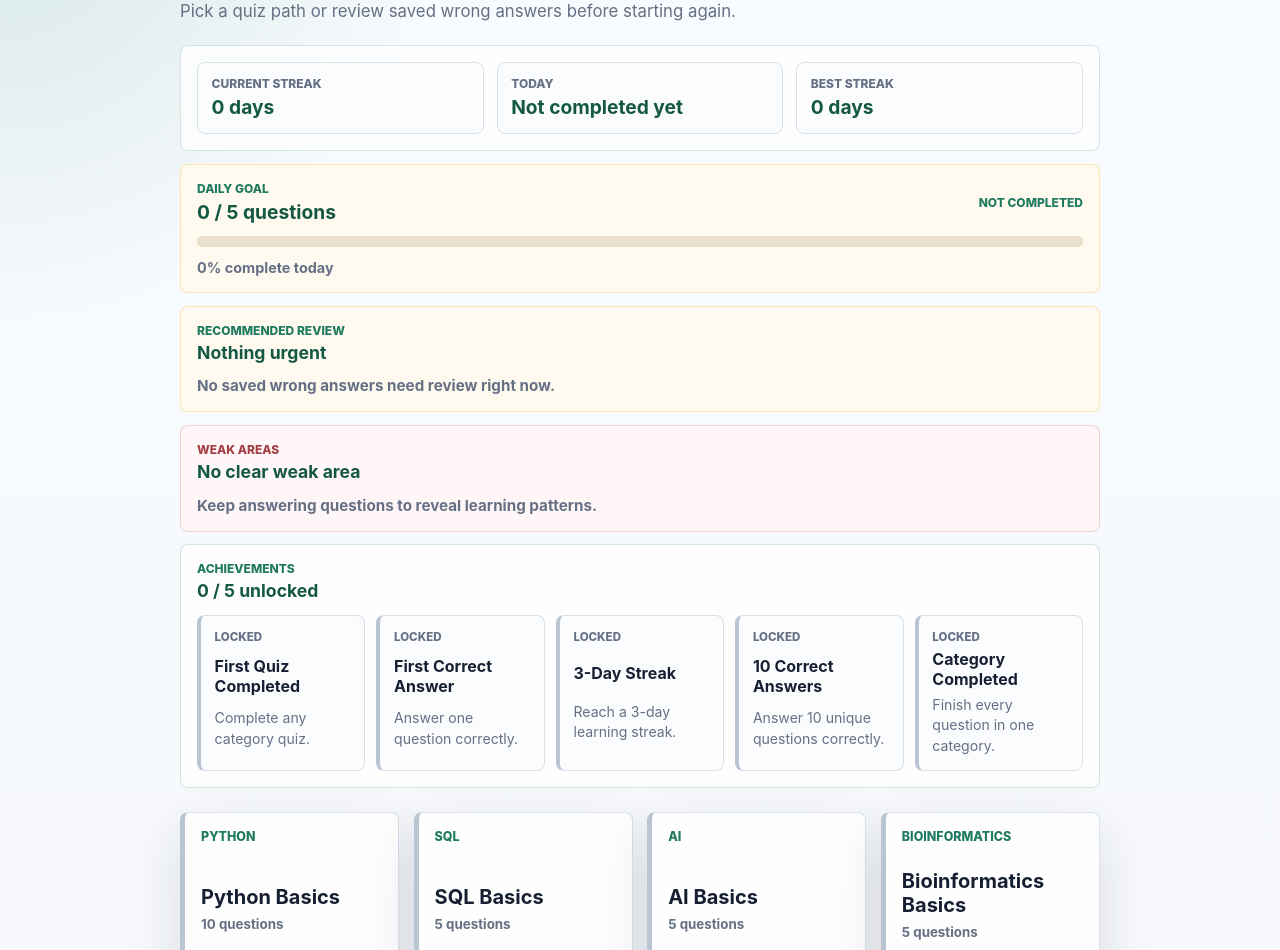
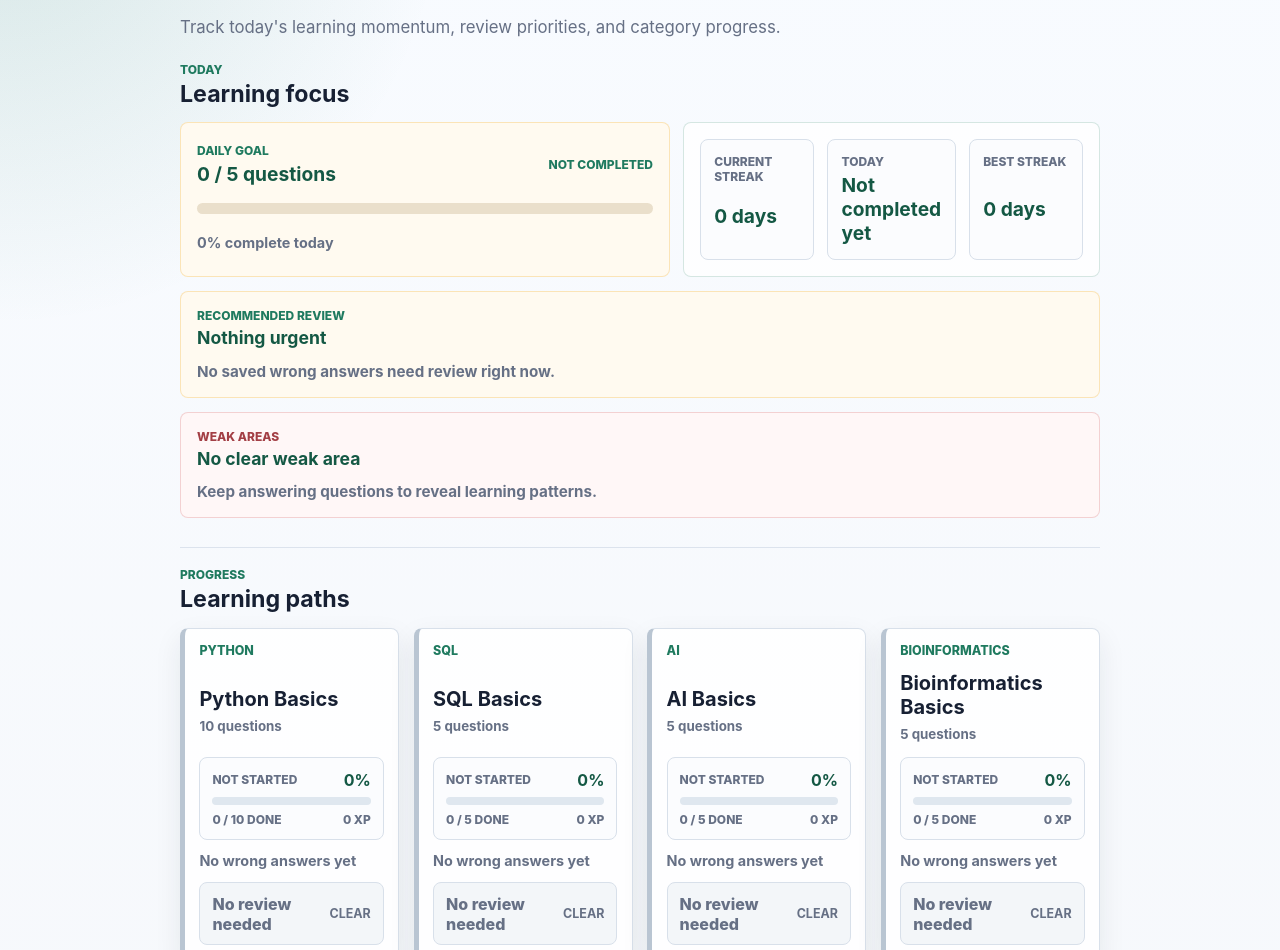
Before and after one commit to ceohwj/code-lingo-ai, a Next.js app: page / in a window 1280 px wide. Shown: the part 122-1072 px from the top of the page. Built offline with nearby package versions, Linux system fonts and the light colour scheme.

Commit message:
Refine adaptive learning dashboard UX

```diff
--- a/app/globals.css
+++ b/app/globals.css
@@ -118,14 +118,57 @@ h2 {
 }
 
 .category-selector {
-  align-self: center;
+  align-self: start;
+  padding-block: 1rem 2rem;
+}
+
+.dashboard-section {
+  display: grid;
+  gap: 0.9rem;
+  margin-top: 1.35rem;
+}
+
+.dashboard-section + .dashboard-section {
+  margin-top: 1.8rem;
+  padding-top: 1.2rem;
+  border-top: 1px solid rgba(216, 224, 234, 0.85);
+}
+
+.dashboard-section-header {
+  display: flex;
+  align-items: end;
+  justify-content: space-between;
+  gap: 1rem;
+}
+
+.dashboard-section-header div {
+  display: grid;
+  gap: 0.25rem;
+}
+
+.dashboard-section-header span {
+  color: var(--brand);
+  font-size: 0.75rem;
+  font-weight: 800;
+  text-transform: uppercase;
+}
+
+.dashboard-section-header h2 {
+  margin: 0;
+  font-size: 1.45rem;
+}
+
+.today-summary-grid {
+  display: grid;
+  grid-template-columns: minmax(0, 1.08fr) minmax(18rem, 0.92fr);
+  gap: 0.8rem;
 }
 
 .streak-panel {
   display: grid;
   grid-template-columns: repeat(3, 1fr);
   gap: 0.8rem;
-  margin-top: 1.25rem;
+  margin-top: 0;
   padding: 1rem;
   border: 1px solid rgba(31, 122, 95, 0.18);
   border-radius: 8px;
@@ -157,7 +200,7 @@ h2 {
 .daily-goal-panel {
   display: grid;
   gap: 0.75rem;
-  margin-top: 0.8rem;
+  margin-top: 0;
   padding: 1rem;
   border: 1px solid rgba(242, 184, 75, 0.34);
   border-radius: 8px;
@@ -213,7 +256,7 @@ h2 {
 .recommended-review-panel {
   display: grid;
   gap: 0.85rem;
-  margin-top: 0.8rem;
+  margin-top: 0;
   padding: 1rem;
   border: 1px solid rgba(242, 184, 75, 0.34);
   border-radius: 8px;
@@ -295,7 +338,7 @@ h2 {
 .weak-area-panel {
   display: grid;
   gap: 0.85rem;
-  margin-top: 0.8rem;
+  margin-top: 0;
   padding: 1rem;
   border: 1px solid rgba(205, 88, 92, 0.24);
   border-radius: 8px;
@@ -366,7 +409,7 @@ h2 {
 .achievement-panel {
   display: grid;
   gap: 0.85rem;
-  margin-top: 0.8rem;
+  margin-top: 0;
   padding: 1rem;
   border: 1px solid rgba(31, 122, 95, 0.2);
   border-radius: 8px;
@@ -447,19 +490,19 @@ h2 {
   display: grid;
   grid-template-columns: repeat(4, 1fr);
   gap: 0.9rem;
-  margin-top: 1.5rem;
+  margin-top: 0;
 }
 
 .category-card {
   display: grid;
   gap: 0.7rem;
-  min-height: 15rem;
-  padding: 1rem;
+  min-height: 14rem;
+  padding: 0.9rem;
   border: 1px solid var(--line);
   border-left: 0.35rem solid #b9c5d2;
   border-radius: 8px;
   background: rgba(255, 255, 255, 0.92);
-  box-shadow: var(--shadow);
+  box-shadow: 0 10px 28px rgba(23, 32, 51, 0.08);
   color: var(--ink);
   text-align: left;
 }
@@ -483,7 +526,7 @@ h2 {
 .category-card-main {
   display: grid;
   gap: 0.45rem;
-  min-height: 7.5rem;
+  min-height: 6.4rem;
   padding: 0;
   border: 0;
   background: transparent;
@@ -1022,11 +1065,16 @@ h2 {
   }
 
   h1 {
-    font-size: 2.25rem;
+    font-size: 2.2rem;
   }
 
   h2 {
-    font-size: 1.45rem;
+    font-size: 1.35rem;
+  }
+
+  .subtitle {
+    font-size: 0.98rem;
+    line-height: 1.5;
   }
 
   .hero {
@@ -1044,6 +1092,7 @@ h2 {
   }
 
   .progress-panel-header,
+  .dashboard-section-header,
   .daily-goal-panel-header,
   .recommended-review-header,
   .weak-area-header,
@@ -1068,8 +1117,23 @@ h2 {
     max-width: none;
   }
 
+  .dashboard-section {
+    gap: 0.75rem;
+    margin-top: 1.1rem;
+  }
+
+  .dashboard-section + .dashboard-section {
+    margin-top: 1.35rem;
+    padding-top: 1rem;
+  }
+
+  .dashboard-section-header h2 {
+    font-size: 1.25rem;
+  }
+
   .summary-grid,
   .category-grid,
+  .today-summary-grid,
   .streak-panel,
   .recommended-review-grid,
   .weak-area-grid,
--- a/components/CategorySelector.jsx
+++ b/components/CategorySelector.jsx
@@ -5,8 +5,32 @@ export function CategorySelector({ achievements = [], categories, categoryProgre
     <main className="app-shell">
       <section className="category-selector">
         <p className="eyebrow">CodeLingo AI</p>
-        <h1>Choose a category</h1>
-        <p className="subtitle">Pick a quiz path or review saved wrong answers before starting again.</p>
+        <h1>Dashboard</h1>
+        <p className="subtitle">Track today&apos;s learning momentum, review priorities, and category progress.</p>
+
+        <section className="dashboard-section dashboard-section-primary" aria-labelledby="today-focus-heading">
+          <div className="dashboard-section-header">
+            <div>
+              <span>Today</span>
+              <h2 id="today-focus-heading">Learning focus</h2>
+            </div>
+          </div>
+
+          <div className="today-summary-grid">
+            <section className="daily-goal-panel" aria-label="Daily goal progress">
+              <div className="daily-goal-panel-header">
+                <div>
+                  <span>Daily goal</span>
+                  <strong>{dailyGoal.completedQuestionCount ?? 0} / {dailyGoal.target ?? 5} questions</strong>
+                </div>
+                <strong>{dailyGoal.isCompleted ? "Completed" : "Not completed"}</strong>
+              </div>
+              <div className="daily-goal-track" aria-hidden="true">
+                <div className="daily-goal-fill" style={{ width: (dailyGoal.progressPercent ?? 0) + "%" }} />
+              </div>
+              <p>{dailyGoal.progressPercent ?? 0}% complete today</p>
+            </section>
+
             <section className="streak-panel" aria-label="Daily learning streak">
               <div>
                 <span>Current streak</span>
@@ -21,19 +45,8 @@ export function CategorySelector({ achievements = [], categories, categoryProgre
                 <strong>{streak.longestStreak ?? 0} {(streak.longestStreak ?? 0) === 1 ? "day" : "days"}</strong>
               </div>
             </section>
-        <section className="daily-goal-panel" aria-label="Daily goal progress">
-          <div className="daily-goal-panel-header">
-            <div>
-              <span>Daily goal</span>
-              <strong>{dailyGoal.completedQuestionCount ?? 0} / {dailyGoal.target ?? 5} questions</strong>
           </div>
-            <strong>{dailyGoal.isCompleted ? "Completed" : "Not completed"}</strong>
-          </div>
-          <div className="daily-goal-track" aria-hidden="true">
-            <div className="daily-goal-fill" style={{ width: (dailyGoal.progressPercent ?? 0) + "%" }} />
-          </div>
-          <p>{dailyGoal.progressPercent ?? 0}% complete today</p>
-        </section>
+
           <section className="recommended-review-panel" aria-label="Recommended review">
             <div className="recommended-review-header">
               <div>
@@ -62,6 +75,7 @@ export function CategorySelector({ achievements = [], categories, categoryProgre
               </div>
             )}
           </section>
+
           <section className="weak-area-panel" aria-label="Weak areas">
             <div className="weak-area-header">
               <div>
@@ -83,23 +97,15 @@ export function CategorySelector({ achievements = [], categories, categoryProgre
               </div>
             )}
           </section>
-        <section className="achievement-panel" aria-label="Achievement summary">
-          <div className="achievement-panel-header">
+        </section>
+
+        <section className="dashboard-section dashboard-section-secondary" aria-labelledby="learning-paths-heading">
+          <div className="dashboard-section-header">
             <div>
-              <span>Achievements</span>
-              <strong>{achievements.filter((achievement) => achievement.isUnlocked).length} / {achievements.length} unlocked</strong>
+              <span>Progress</span>
+              <h2 id="learning-paths-heading">Learning paths</h2>
             </div>
           </div>
-          <div className="achievement-grid">
-            {achievements.map((achievement) => (
-              <article className={"achievement-item" + (achievement.isUnlocked ? " is-unlocked" : " is-locked")} key={achievement.id}>
-                <span>{achievement.isUnlocked ? "Unlocked" : "Locked"}</span>
-                <strong>{achievement.title}</strong>
-                <p>{achievement.description}</p>
-              </article>
-            ))}
-          </div>
-        </section>
           <div className="category-grid" aria-label="Quiz categories">
             {categories.map((category) => {
               const progress = categoryProgressByCategory[category.categoryId] ?? getEmptyCategoryProgress(category);
@@ -143,6 +149,27 @@ export function CategorySelector({ achievements = [], categories, categoryProgre
             })}
           </div>
         </section>
+
+        <section className="dashboard-section dashboard-section-secondary" aria-labelledby="achievement-heading">
+          <div className="achievement-panel" aria-label="Achievement summary">
+            <div className="achievement-panel-header">
+              <div>
+                <span>Achievements</span>
+                <strong id="achievement-heading">{achievements.filter((achievement) => achievement.isUnlocked).length} / {achievements.length} unlocked</strong>
+              </div>
+            </div>
+            <div className="achievement-grid">
+              {achievements.map((achievement) => (
+                <article className={"achievement-item" + (achievement.isUnlocked ? " is-unlocked" : " is-locked")} key={achievement.id}>
+                  <span>{achievement.isUnlocked ? "Unlocked" : "Locked"}</span>
+                  <strong>{achievement.title}</strong>
+                  <p>{achievement.description}</p>
+                </article>
+              ))}
+            </div>
+          </div>
+        </section>
+      </section>
     </main>
   );
 }
```
Also changed, not shown: 3 other files (tests, documents, lock files or other folders). Lines whose indentation alone changed are shown as unchanged.
